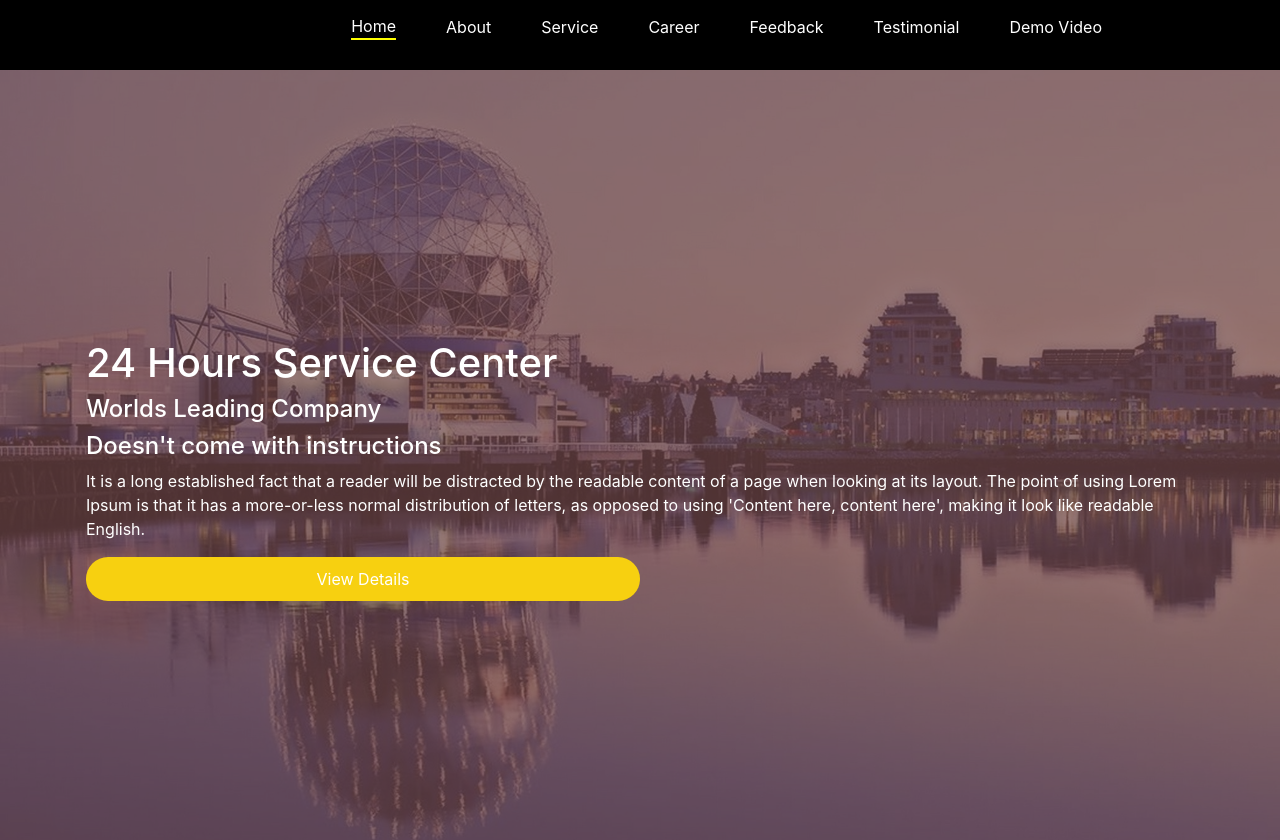
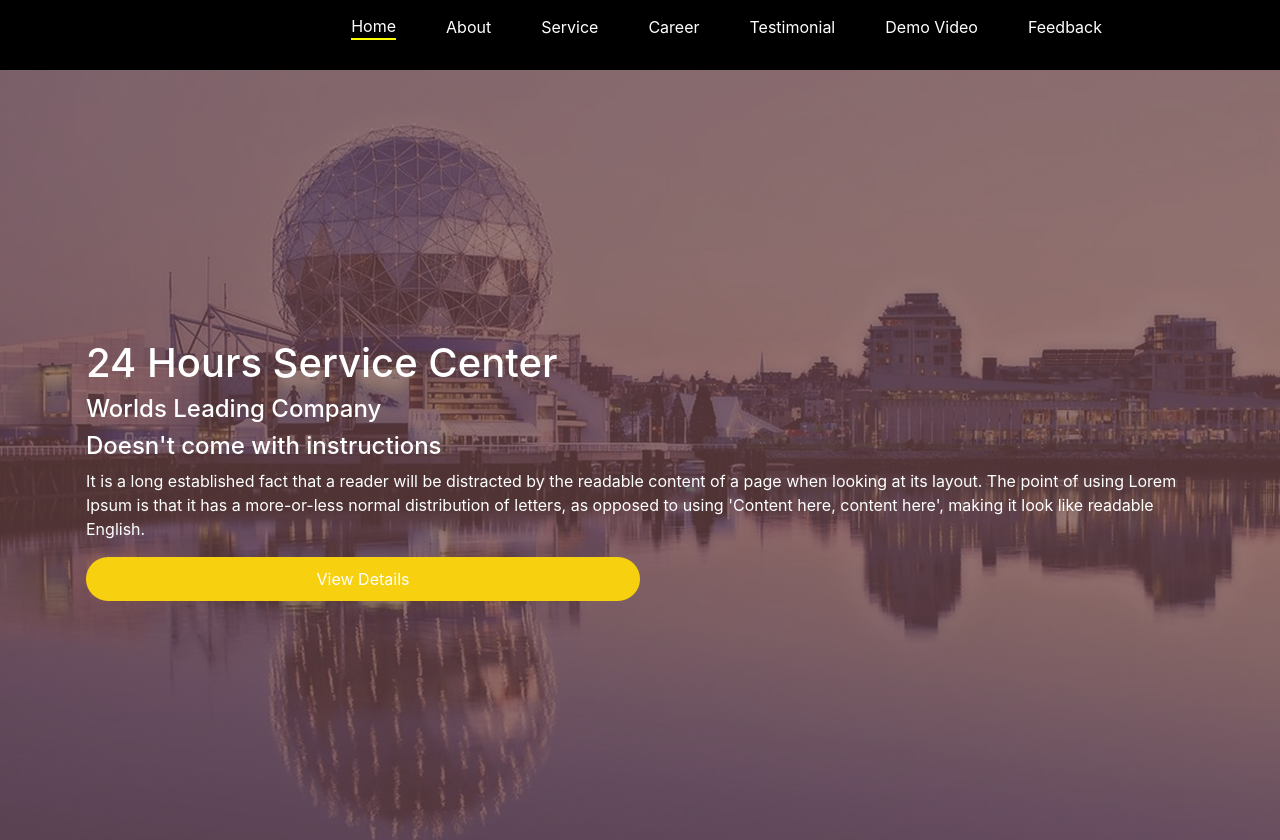
Before and after one commit to Yazdani1/React-Single-Page-Web-App-With-Smooth-Scrolling, a React (Create React App) app in the folder client/: page / in a window 1280 px wide. Shown: the top 840 px of the page. Built offline with nearby package versions, Linux system fonts and the light colour scheme; no server answers.

Commit message:
react slider

```diff
--- a/client/package.json
+++ b/client/package.json
@@ -6,6 +6,7 @@
     "@testing-library/jest-dom": "^5.16.3",
     "@testing-library/react": "^12.1.4",
     "@testing-library/user-event": "^13.5.0",
+    "antd": "^4.19.5",
     "react": "^18.0.0",
     "react-dom": "^18.0.0",
     "react-icons": "^4.3.1",
--- a/client/src/App.js
+++ b/client/src/App.js
@@ -18,10 +18,9 @@ const App = () => {
       <Services />
 
       <Career />
-      <Feedback />
       <Video />
       <Testimonial />
-ssss
+      <Feedback />
       <Navbar />
 
     </React.Fragment>
--- a/client/src/components/Career/Career.js
+++ b/client/src/components/Career/Career.js
@@ -4,11 +4,15 @@ import Data from "./Data";
 import Flip from "react-reveal/Flip";
 import Pagination from "../pagination/Pagination";
 import Fade from "react-reveal/Fade";
+import { SyncOutlined } from "@ant-design/icons";
 
 const Career = () => {
   const URL = "https://jsonplaceholder.typicode.com/posts";
 
   const [data, setData] = useState([]);
+
+  //loading
+  const [loading, setLoading] = useState(true);
 
   //for pagination
 
@@ -32,6 +36,7 @@ const Career = () => {
       .then((result) => {
         if (result) {
           setData(result);
+          setLoading(false);
         }
       })
       .catch((err) => {
@@ -42,6 +47,16 @@ const Career = () => {
   useEffect(() => {
     loadData();
   }, []);
+
+  if (loading) {
+    return (
+      <div className="text-center my-25">
+        <h1>
+          <SyncOutlined spin />
+        </h1>
+      </div>
+    );
+  }
 
   return (
     <div className="container career" id="career">
--- a/client/src/components/Career/Data.js
+++ b/client/src/components/Career/Data.js
@@ -16,9 +16,7 @@ const Data = ({ title, des }) => {
       <div onClick={() => setShow(!show)} className="collapse-option">
         <h6>{title}</h6>
 
-        <p >
-          {show ? <FcCollapse size={20} /> : <FcExpand size={20} />}
-        </p>
+        <p>{show ? <FcCollapse size={20} /> : <FcExpand size={20} />}</p>
       </div>
       <div className="description">{show && <p>{des}</p>}</div>
     </div>
--- a/client/src/components/Navbar.js
+++ b/client/src/components/Navbar.js
@@ -44,17 +44,7 @@ const Navbar = () => {
             Career
           </Link>
         </li>
-        <li className="nav-item">
-          <Link
-            to="feedback"
-            spy={true}
-            smooth={true}
-            offset={-100}
-            duration={100}
-          >
-            Feedback
-          </Link>
-        </li>
+
 
         <li className="nav-item">
           <Link to="testimonial" spy={true} smooth={true} offset={-100}>
@@ -65,6 +55,18 @@ const Navbar = () => {
         <li className="nav-item">
           <Link to="video" spy={true} smooth={true} offset={-100}>
             Demo Video
+          </Link>
+        </li>
+
+        <li className="nav-item">
+          <Link
+            to="feedback"
+            spy={true}
+            smooth={true}
+            offset={-100}
+            duration={100}
+          >
+            Feedback
           </Link>
         </li>
 
```
Also changed, not shown: 1 other file (tests, documents, lock files or other folders).
